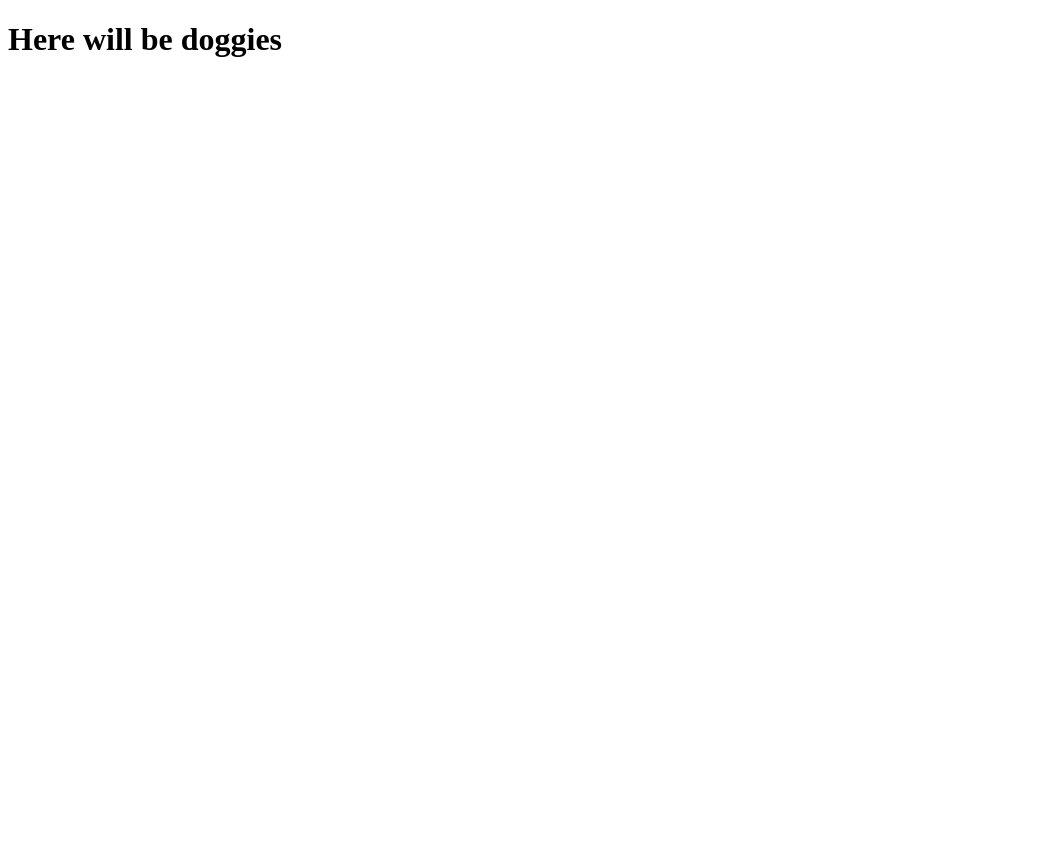
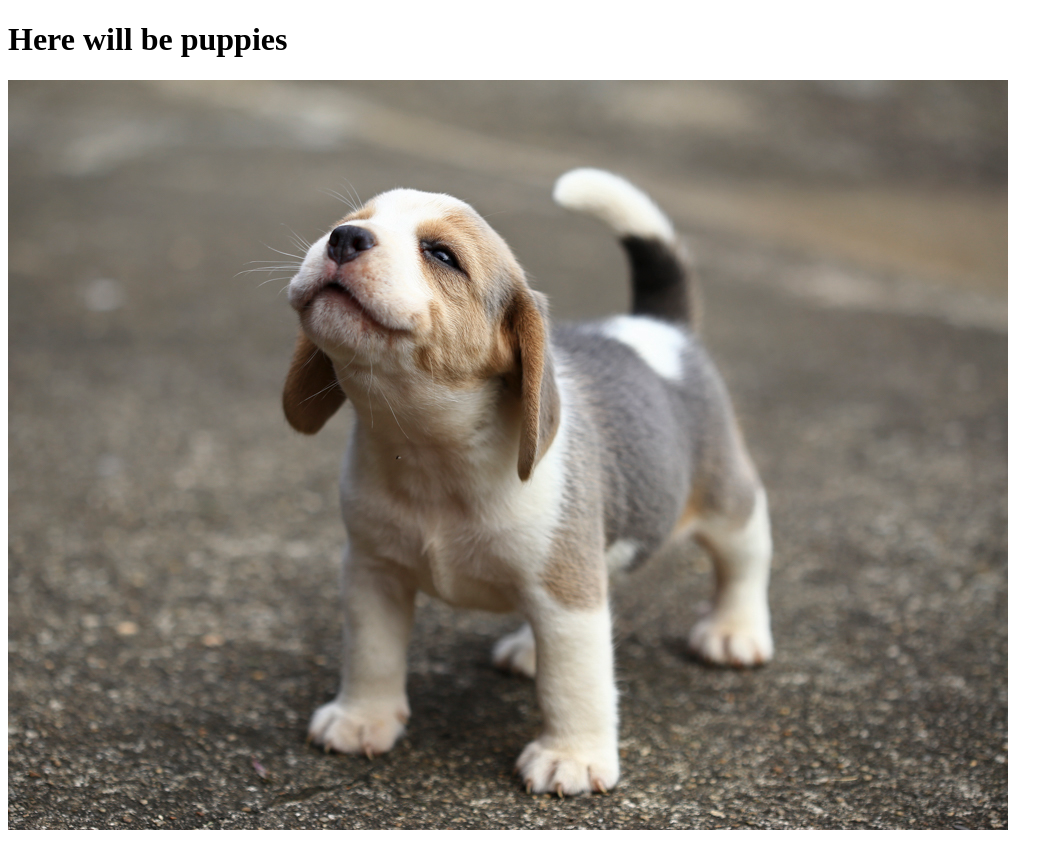
Before and after one commit to mvarava/cool-puppies, a plain HTML site: page index.html in a window 1280 px wide. Shown: the whole page, without its empty margins (0-1063 px from the left). Before the commit the page ends 800 px from the top, so only its background shows below. Drawn offline with Linux system fonts and the light colour scheme.

Commit message:
Image with dog has been added in index.html

```diff
--- a/index.html
+++ b/index.html
@@ -3,9 +3,10 @@
   <head>
     <meta charset="UTF-8" />
     <meta name="viewport" content="width=device-width, initial-scale=1.0" />
-    <title>Cool doggies</title>
+    <title>Cool puppies</title>
   </head>
   <body>
-    <h1>Here will be doggies</h1>
+    <h1>Here will be puppies</h1>
+    <img src="img/puppy.jpg" alt="puppy" />
   </body>
 </html>
```
Also changed, not shown: img/puppy.jpg (added).
